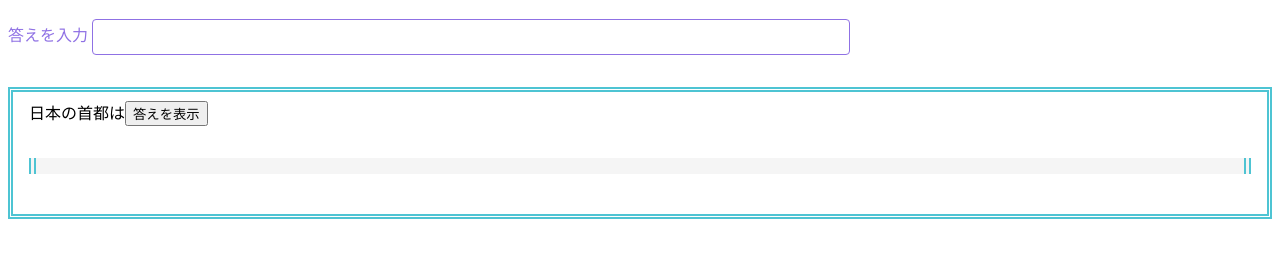
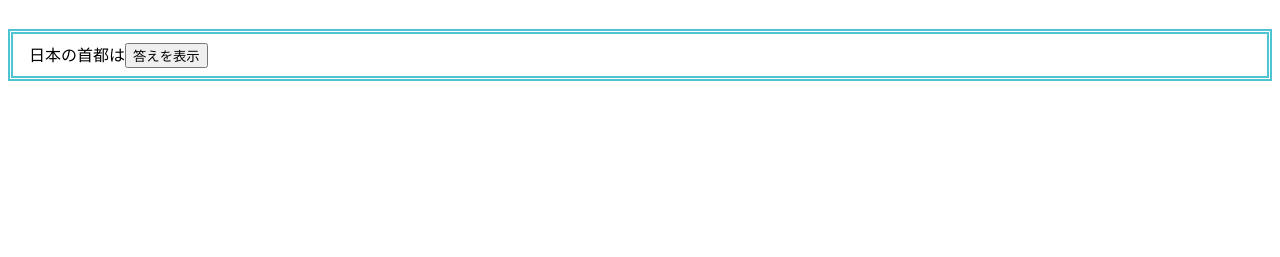
Before and after one commit to oh-conomin/quiz, a plain HTML site: page index.html in a window 1280 px wide. Both pictures are taken after a click on the button "答えを表示". Shown: the part 61-318 px from the top of the page. Drawn offline with Linux system fonts and the light colour scheme.

Commit message:
displayl

```diff
--- a/css.css
+++ b/css.css
@@ -36,15 +36,7 @@ ul input {
   justify-content: right;
 }
 
-.an {
-width: 60%;
-padding: 10px 15px;
-font-size: 12px;
-border-radius: 4px;
-border: 1px solid rgb(143, 113, 228);
-box-sizing: border-box;
+
+.no{
+  display: none
 }
-
-label{
-    color:rgb(143, 113, 228);
-}
--- a/index.html
+++ b/index.html
@@ -10,9 +10,6 @@
   <body>
       <div class="table" id="table">
         <h1>Quiz</h1>
-        <from><label for="an">答えを入力 </label>
-          <input type="text"  class="an" id="an">
-       </from>
         <ul id="ul">
          </ul>
       </div>
--- a/index.js
+++ b/index.js
@@ -1,30 +1,25 @@
-//const table=document.getElementById("table");
 const li = document.createElement("li");
 const ul = document.getElementById("ul");
 const text = document.createElement("div");
-const an = document.getElementById("an");
+const btn = document.createElement("button");
 
-const que={
-  q1:"日本の首都は",
-  a1:"東京"
+const que = {
+  q1: "日本の首都は",
+  a1: "東京",
 };
-
 
 li.innerText = que.q1;
 ul.appendChild(li);
-const btn = document.createElement("button");
-btn.innerText ="答えを表示";
+btn.innerText = "答えを表示";
 li.appendChild(btn);
 
-btn.addEventListener(
-  "click",
-  function (e) {
-    e.preventDefault();
-    const ans = document.createElement("p");
+const ans = document.createElement("p");
 
-    ans.innerText = an.value;
-    ul.appendChild(text);
-    text.appendChild(ans);
-    an.value="";
-  },{ once: true
-   });
+ans.innerText = que.a1;
+
+btn.addEventListener("click", function (e) {
+  e.preventDefault();
+  text.classList.toggle("no");
+  ul.appendChild(text);
+  text.appendChild(ans);
+});
```
